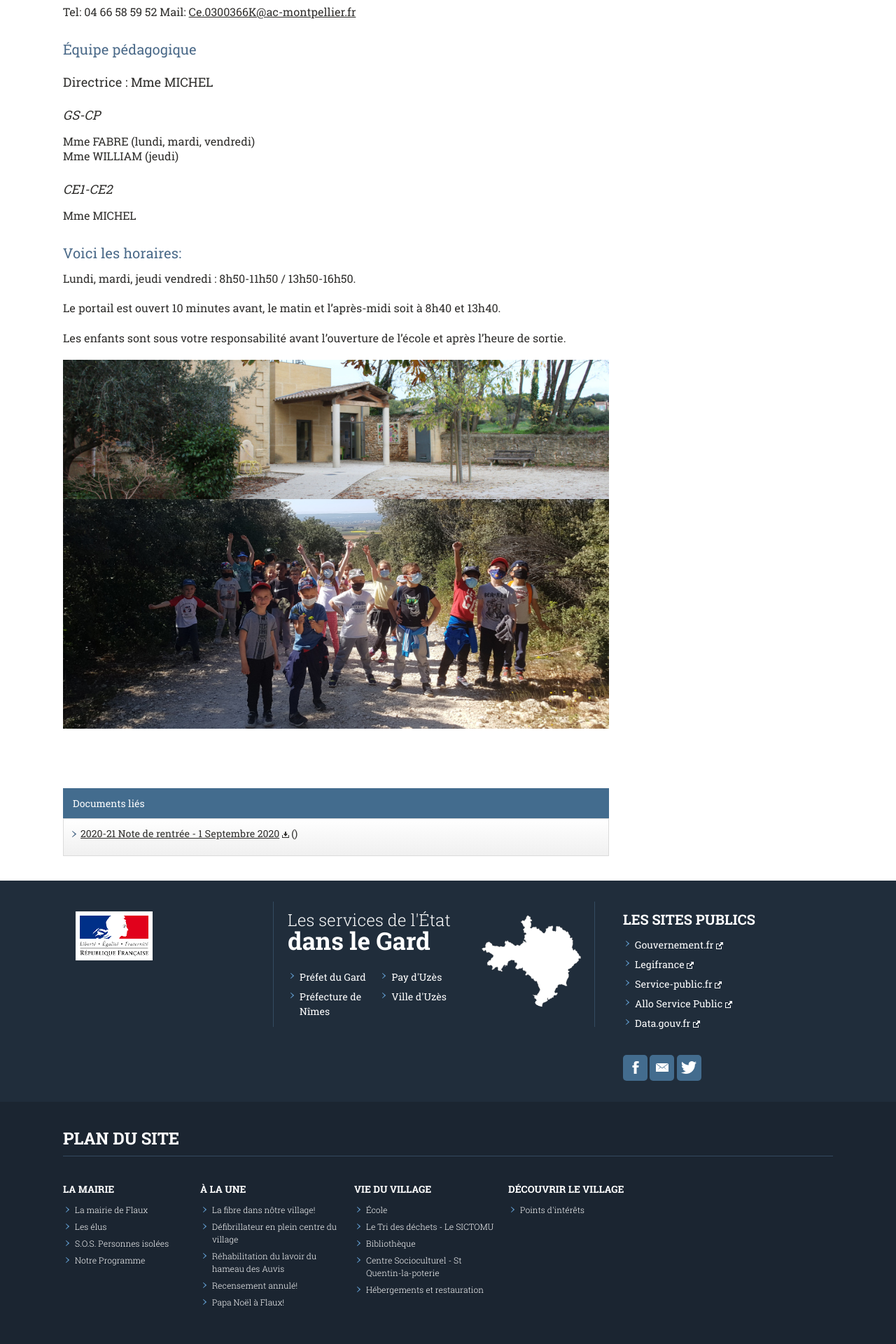
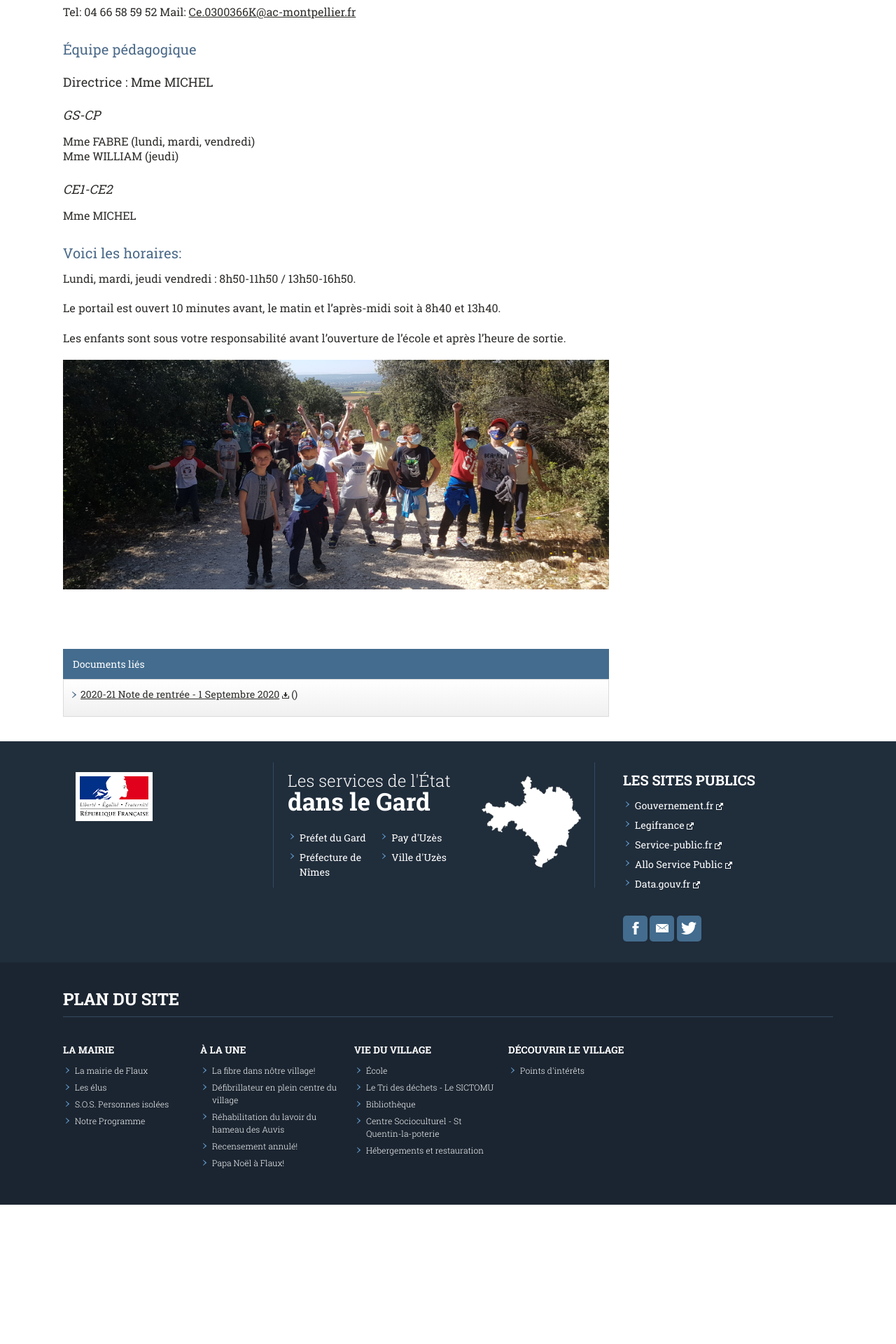
Before and after one commit to Flaux-Village/flaux-village.github.io, a Jekyll site: the page built from ecole.md, in a window 1280 px wide. Shown: the part 698-2618 px from the top of the page at 70% size. Built offline with Jekyll 4.4.1, drawn with Linux system fonts in a browser that asks for light colours; our own code applies the rules of GitHub Pages for plain Markdown files; after the commit the page ends 2419 px from its top, so only the background shows below that.

Commit message:
Update ecole.md

```diff
--- a/ecole.md
+++ b/ecole.md
@@ -46,5 +46,4 @@ Le portail est ouvert 10 minutes avant, le matin et l’après-midi soit à 8h40
 
 Les enfants sont sous votre responsabilité avant l’ouverture de l’école et après l’heure de sortie.<br>
 
-![École de Flaux](/assets/illustrations/ecoleflauxlandscape_980.JPG){:class="img-responsive"}
 ![Sortie pédagogique dans la guarrigue](/assets/illustrations/ecole-group.jpg){:class="img-responsive"}
```
